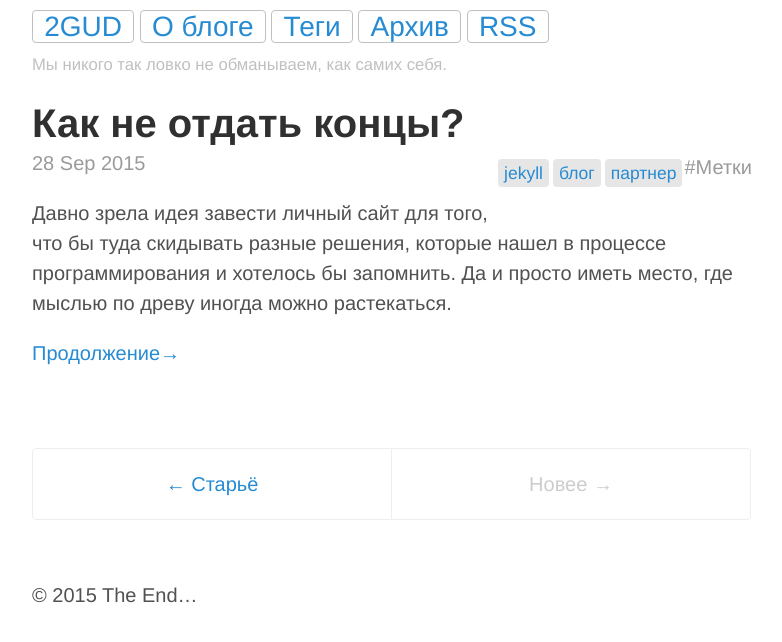
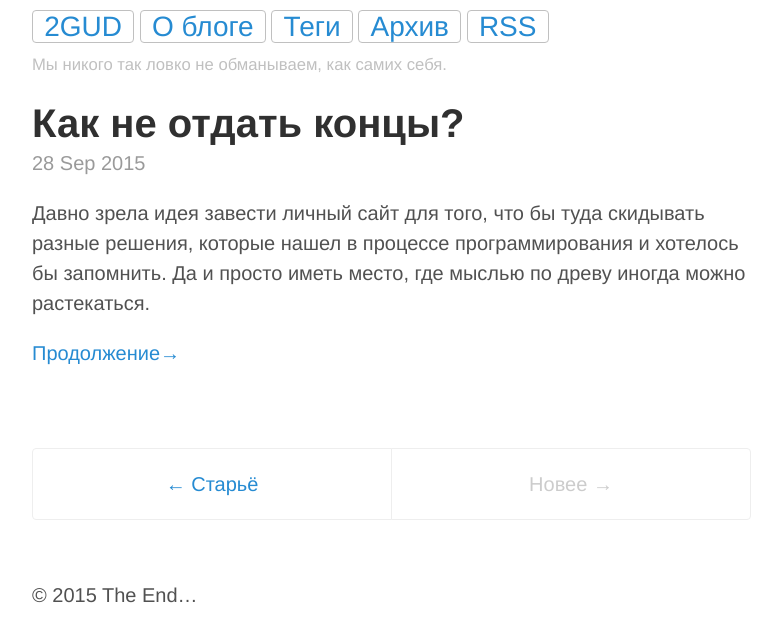
Before and after one commit to gitter-badger/2gud.github.io, a Jekyll site: the page built from index.html, in a window 1280 px wide. Shown: the top 642 px of the page, without its empty margins (248-1030 px from the left). Built offline with Jekyll 4.4.1, drawn with Linux system fonts in a browser that asks for light colours; nearby versions of some CDN libraries; the list of posts is cut into pages by our own code.

Commit message:
Added changes

```diff
--- a/index.html
+++ b/index.html
@@ -12,20 +12,8 @@ title: Home
       </a>
     </h1>
 
-    <span class="post-date">{{ post.date | date_to_string }}
-       <ul class="tag-box inline" style="float:right">
-       #Метки
-            {% capture tags %}
-              {% for tag in post.tags %}
-                {{ tag }}
-              {% endfor %}
-            {% endcapture %}
-            {% assign sortedtags = tags | split:' ' | sort %}
-
-            {% for tag in sortedtags %}
-                <li><a href="/tegi#{{ tag | cgi_escape }}">{{ tag }}</a></li>
-            {% endfor %}
-       </ul>
+    <span class="post-date">
+      {{ post.date | date_to_string }}
     </span>
     {{ post.excerpt }}
     <a class="exerp" href="{{ post.url | prepend: site.baseurl }}">Продолжение&#8594;</a>
```
